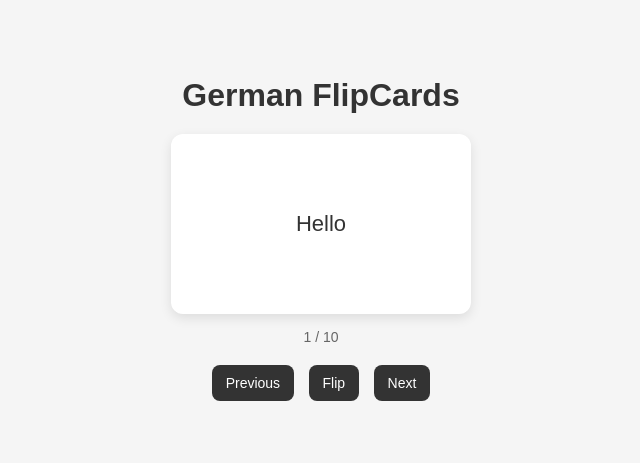
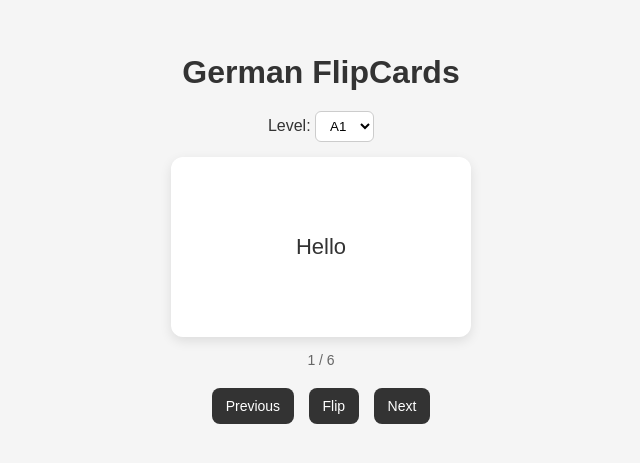
Before and after one commit to technothinklabs/German-flipcard, a website: page public/index.html in a window 1280 px wide. Shown: the part 169-632 px from the top of the page, without its empty margins (319-959 px from the left). Drawn offline with Linux system fonts and the light colour scheme.

Commit message:
adding Level

```diff
--- a/public/index.html
+++ b/public/index.html
@@ -10,6 +10,15 @@
 
   <div class="container">
     <h1>German FlipCards</h1>
+
+<div class="level-selector">
+  <label for="levelSelect">Level:</label>
+  <select id="levelSelect">
+    <option value="A1">A1</option>
+    <option value="A2">A2</option>
+    <option value="B1">B1</option>
+  </select>
+</div>
 
     <div class="card" id="card">
       <div class="card-inner">
--- a/public/script.js
+++ b/public/script.js
@@ -1,19 +1,27 @@
 const flashcards = [
-  { en: "Hello", de: "Hallo" },
-  { en: "Goodbye", de: "Auf Wiedersehen" },
-  { en: "Please", de: "Bitte" },
-  { en: "Thank you", de: "Danke" },
-  { en: "Yes", de: "Ja" },
-  { en: "No", de: "Nein" },
-  { en: "Water", de: "Wasser" },
-  { en: "Food", de: "Essen" },
-  { en: "House", de: "Haus" },
-  { en: "Car", de: "Auto" }
+  { en: "Hello", de: "Hallo", level: "A1" },
+  { en: "Goodbye", de: "Auf Wiedersehen", level: "A1" },
+  { en: "Please", de: "Bitte", level: "A1" },
+  { en: "Thank you", de: "Danke", level: "A1" },
+  { en: "Water", de: "Wasser", level: "A1" },
+  { en: "House", de: "Haus", level: "A1" },
+
+  { en: "Because", de: "Weil", level: "A2" },
+  { en: "Although", de: "Obwohl", level: "A2" },
+  { en: "Experience", de: "Erfahrung", level: "A2" },
+  { en: "Decision", de: "Entscheidung", level: "A2" },
+
+  { en: "Relationship", de: "Beziehung", level: "B1" },
+  { en: "Development", de: "Entwicklung", level: "B1" },
+  { en: "Responsibility", de: "Verantwortung", level: "B1" },
 ];
 
+let currentLevel = "A1";
+let filteredCards = [];
 let currentIndex = 0;
 let isFlipped = false;
 
+// DOM
 const card = document.getElementById("card");
 const cardFront = document.getElementById("cardFront");
 const cardBack = document.getElementById("cardBack");
@@ -22,36 +30,61 @@ const progress = document.getElementById("progress");
 const flipBtn = document.getElementById("flipBtn");
 const nextBtn = document.getElementById("nextBtn");
 const prevBtn = document.getElementById("prevBtn");
+const levelSelect = document.getElementById("levelSelect");
 
+// Filter cards by level
+function applyFilter() {
+  filteredCards = flashcards.filter(c => c.level === currentLevel);
+  currentIndex = 0;
+  updateCard();
+}
+
+// Update UI
 function updateCard() {
-  const cardData = flashcards[currentIndex];
+  const cardData = filteredCards[currentIndex];
+
+  if (!cardData) {
+    cardFront.textContent = "No cards";
+    cardBack.textContent = "";
+    progress.textContent = "0 / 0";
+    return;
+  }
+
   cardFront.textContent = cardData.en;
   cardBack.textContent = cardData.de;
-  progress.textContent = `${currentIndex + 1} / ${flashcards.length}`;
+  progress.textContent = `${currentIndex + 1} / ${filteredCards.length}`;
 
   card.classList.remove("flipped");
   isFlipped = false;
 }
 
+// Actions
 function flipCard() {
   isFlipped = !isFlipped;
   card.classList.toggle("flipped");
 }
 
 function nextCard() {
-  currentIndex = (currentIndex + 1) % flashcards.length;
+  currentIndex = (currentIndex + 1) % filteredCards.length;
   updateCard();
 }
 
 function prevCard() {
-  currentIndex = (currentIndex - 1 + flashcards.length) % flashcards.length;
+  currentIndex = (currentIndex - 1 + filteredCards.length) % filteredCards.length;
   updateCard();
 }
 
+// Events
 card.addEventListener("click", flipCard);
 flipBtn.addEventListener("click", flipCard);
 nextBtn.addEventListener("click", nextCard);
 prevBtn.addEventListener("click", prevCard);
 
+// Level change
+levelSelect.addEventListener("change", (e) => {
+  currentLevel = e.target.value;
+  applyFilter();
+});
+
 // Init
-updateCard();
+applyFilter();
--- a/public/style.css
+++ b/public/style.css
@@ -80,3 +80,15 @@ button:hover {
   font-size: 14px;
   color: #666;
 }
+
+
+.level-selector {
+  margin-bottom: 15px;
+}
+
+select {
+  padding: 6px 10px;
+  border-radius: 6px;
+  border: 1px solid #ccc;
+  background: white;
+}
```
